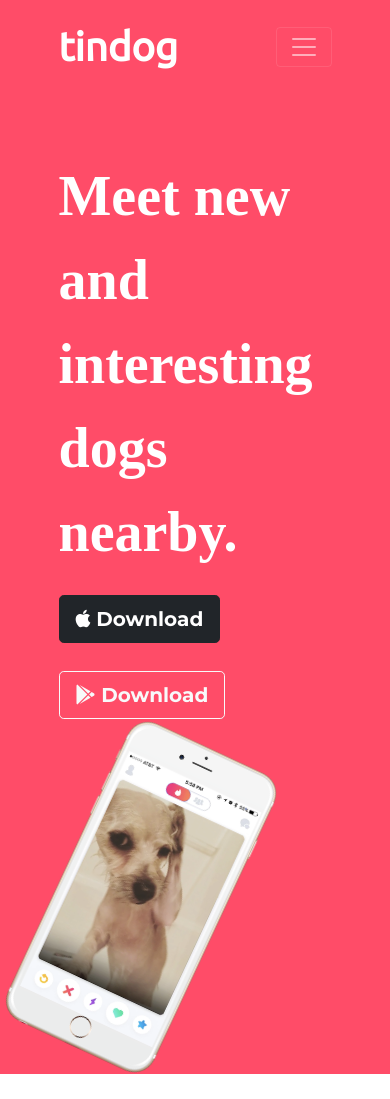
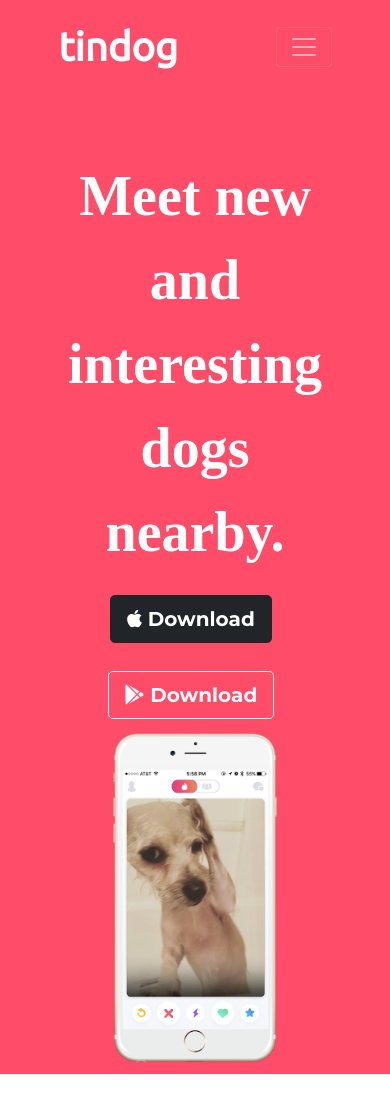
Before and after one commit to zakirhussain97/TinDog, a plain HTML site: page TinDog-Start-master/index.html in a window 390 px wide. Shown: the top 1099 px of the page. Drawn offline with nearby package versions, Linux system fonts and the light colour scheme.

Commit message:
Initial commit

```diff
--- a/TinDog-Start-master/css/styles.css
+++ b/TinDog-Start-master/css/styles.css
@@ -16,13 +16,16 @@
   line-height: 1.5;
   font-weight: bold;
 }
+
 h3{
   font-family: "Montserrat-Bold";
-  font-weight:bold;
+    font-weight:bold;
 }
+
 p{
   color: #8f8f8f;
 }
+
 
 #title{
   background-color: #ff4c68;
@@ -121,6 +124,18 @@
   padding: 3% 2%;
 }
 
+
+@media(max-width: 1028px) {
+
+#title{
+  text-align: center;
+}
+
+  .title-image{
+    position: static;
+    transform: rotate(0);
+  }
+}
 /* CTA Section */
 
 #cta{
--- a/TinDog-Start-master/index.html
+++ b/TinDog-Start-master/index.html
@@ -63,7 +63,7 @@
 
     <div class="row">
       <div class="col-lg-6">
-      <h1>Meet new and interesting dogs nearby.</h1>
+      <h1 class="big-heading">Meet new and interesting dogs nearby.</h1>
       <button type="button" class="btn btn-dark btn-lg download-button"> <i class="fa-brands fa-apple"></i> Download</button>
 <button type="button" class="btn btn-outline-light btn-lg download-button"><i class="fa-brands fa-google-play"></i> Download</button>
 
```
